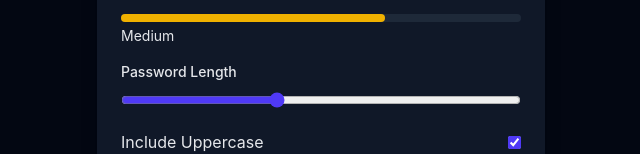
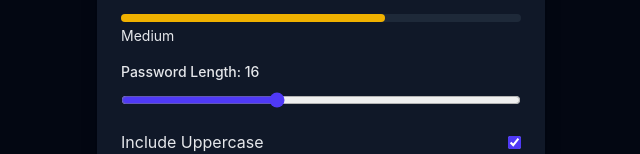
Before and after one commit to chrisivydev/password-generator, a React (Vite) app: page / in a window 1280 px wide. Shown: the part 287-441 px from the top of the page, without its empty margins (319-959 px from the left). Built offline with nearby package versions, Linux system fonts and the light colour scheme.

Commit message:
added pw length counter

```diff
--- a/src/App.jsx
+++ b/src/App.jsx
@@ -108,7 +108,7 @@ const App = () => {
         {/* password length */}
         <div className="mb-4">
           <label className="block mb-2 text-sm font-medium">
-            Password Length
+            Password Length: {length}
           </label>
           <input
             type="range"
```
